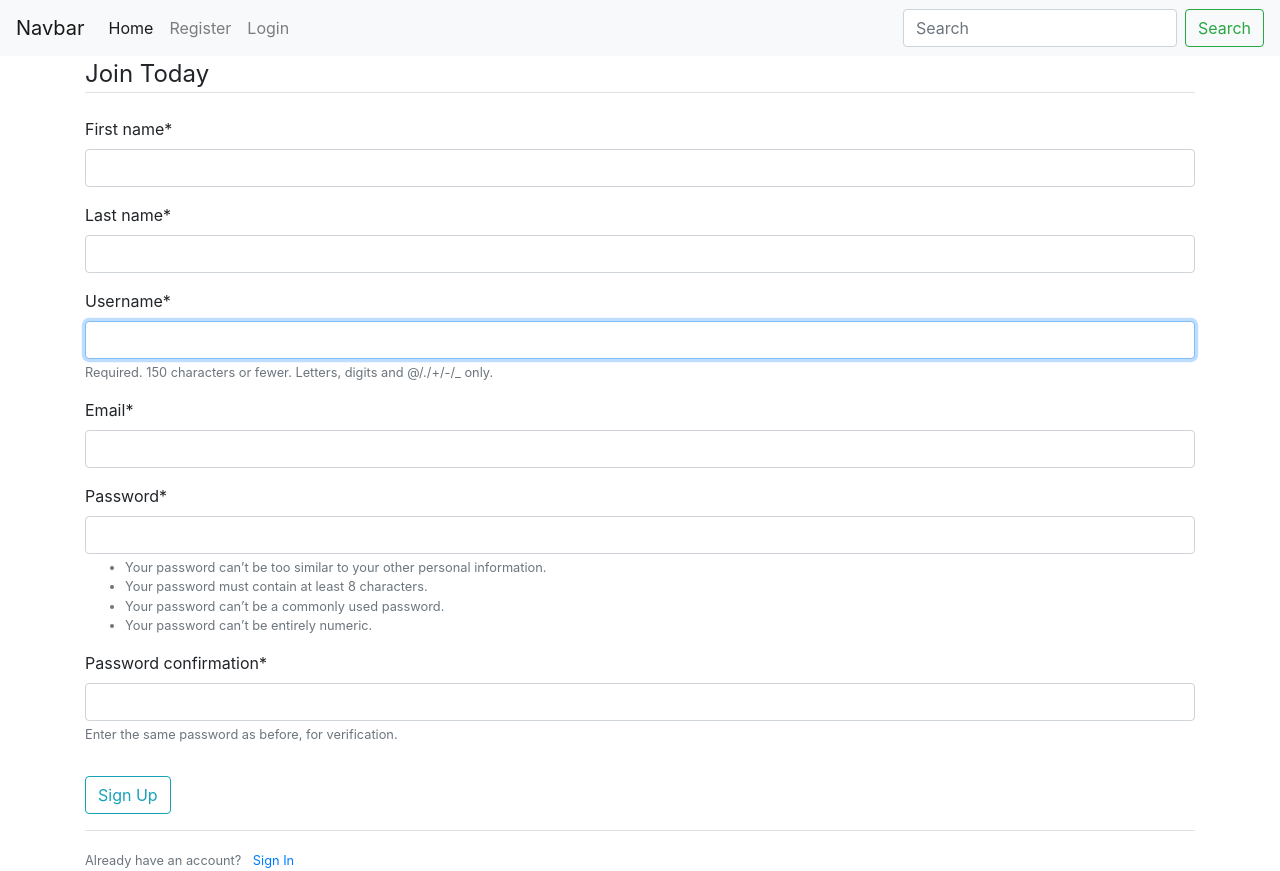
After one commit to dhita-irma/travora, a Django app: template forum/templates/forum/register.html in a window 1280 px wide. The commit adds this page. Run offline with Django 3.2, Linux system fonts and the light colour scheme; the template is opened without the code that fills it: values that come from a table or form of the project are taken from there, others are empty; some libraries are stand-ins or nearby versions.

Commit message:
Load register & login page dinamically

```diff
--- /dev/null
+++ b/forum/forms.py
@@ -0,0 +1,14 @@
+from django import forms
+from django.contrib.auth.models import User
+from django.contrib.auth.forms import UserCreationForm
+
+
+# Form that inherit from UserCreationFrom
+class UserRegisterForm(UserCreationForm):
+    first_name = forms.CharField(max_length=24)
+    last_name = forms.CharField(max_length=24)
+    email = forms.EmailField()
+
+    class Meta:
+        model = User   # Form is going to be saved in this model
+        fields = ['first_name', 'last_name', 'username', 'email', 'password1', 'password2'] # Fields that are going to be displayed
--- /dev/null
+++ b/forum/static/forum/forum.js
@@ -0,0 +1,38 @@
+function modifyContent(title) {
+    const nextURL = `/${title}/`;
+    const nextTitle = `${title}`;
+    const nextState = { additionalInformation: 'Updated the URL with JS' };
+
+    // This will create a new entry in the browser's history, without reloading
+    window.history.pushState(nextState, nextTitle, nextURL);
+
+    // This will replace the current entry in the browser's history, without reloading
+    window.history.replaceState(nextState, nextTitle, nextURL);
+
+    function setContent(title) {
+        fetch(`/${title}/`)
+        .then(response => response.text())
+        .then(result => {
+            // Convert the HTML string into a document object
+            var parser = new DOMParser();
+            var doc = parser.parseFromString(result, 'text/html');
+
+            // Get the needed section
+            var section = doc.querySelector('#main').innerHTML;
+            console.log(section);
+
+            // Set innerHTML
+            mainSection.innerHTML = section;
+        });
+    }
+
+    // Change content
+    const mainSection = document.getElementById('main');
+    setContent(title);
+
+    // Enable going back to previous page in history
+    window.onpopstate = function(event) {
+        console.log(event.state.section);
+        // TO DO
+    }
+}
--- a/forum/templates/forum/index.html
+++ b/forum/templates/forum/index.html
@@ -1 +1,6 @@
 {% extends 'forum/layout.html' %}
+{% load static %}
+
+{% block main %}
+
+{% endblock %}
--- a/forum/templates/forum/layout.html
+++ b/forum/templates/forum/layout.html
@@ -25,8 +25,13 @@
             {% endfor %}
         {% endif %}
 
-        {% block main %} {% endblock %}
+        <div id="main">
+            {% block main %} {% endblock %}
+        </div>
     </div>
+
+    <!-- Script -->
+    <script src="{% static 'forum/forum.js' %}"></script>
 
     <!-- Bootstrap JS  -->
     <script src="https://code.jquery.com/jquery-3.5.1.slim.min.js" integrity="sha384-DfXdz2htPH0lsSSs5nCTpuj/zy4C+OGpamoFVy38MVBnE+IbbVYUew+OrCXaRkfj" crossorigin="anonymous"></script>
--- a/forum/templates/forum/login.html
+++ b/forum/templates/forum/login.html
@@ -2,7 +2,7 @@
 
 {% block main %}
 
-    <div class="container-fluid main bg-white" style="padding-bottom: 700px;">
+    <div id="loginSection" class="container-fluid main bg-white" style="padding-bottom: 700px;">
         <div class="row">
             <div class="col-md-6 offset-md-3 mt-3">
                 <h2 class="text-center mb-4">Login</h2>
--- a/forum/templates/forum/navbar.html
+++ b/forum/templates/forum/navbar.html
@@ -21,10 +21,11 @@
 
             {% else %}
             <li class="nav-item">
-                <a class="nav-link" href="{% url 'register' %}">Register</a>
+                <!-- <a class="nav-link" href="{% url 'register' %}">Register</a> -->
+                <div class="nav-link" onclick="modifyContent('register')">Register</div>
             </li>
             <li class="nav-item">
-                <a class="nav-link" href="{% url 'login' %}">Login</a>
+                <div class="nav-link" onclick="modifyContent('login')">Login</div>
             </li>
             {% endif %}
 
--- /dev/null
+++ b/forum/templates/forum/register.html
@@ -0,0 +1,24 @@
+{% extends 'forum/layout.html' %}
+{% load crispy_forms_tags %}
+{% load static %}
+
+{% block main %}
+    <!-- Register -->
+    <div id="registerSection" class="content-section">
+        <form method="POST">
+            {% csrf_token %}
+            <fieldset class="form-group">
+                <legend class="border-bottom mb-4">Join Today</legend>
+                {{ form|crispy }}
+            </fieldset>
+            <div class="form-group">
+                <button class="btn btn-outline-info" type="submit">Sign Up</button>
+            </div>
+        </form>
+        <div class="border-top pt-3">
+            <small class="text-muted">
+                Already have an account? <a href="#" class="ml-2">Sign In</a>
+            </small>
+        </div>
+    </div>
+{% endblock %}
--- a/forum/urls.py
+++ b/forum/urls.py
@@ -4,4 +4,7 @@ from . import views
 
 urlpatterns = [
     path("", views.index, name="index"),
+    path("register/", views.register, name="register"),
+    path("login/", views.login_view, name="login"),
+    path("logout/", views.logout_view, name="logout"),
 ]
--- a/travora/urls.py
+++ b/travora/urls.py
@@ -15,14 +15,8 @@ Including another URLconf
 """
 from django.contrib import admin
 from django.urls import path, include
-from users import views as user_views
 
 urlpatterns = [
     path('admin/', admin.site.urls),
-    path('register/', user_views.register, name='register'),
-    path('login/', user_views.login_view, name='login'),
-    path('logout/', user_views.logout_view, name='logout'),
-
-
     path('', include('forum.urls')),
 ]
```
Also changed, not shown: forum/views.py (+47 -1 lines).
